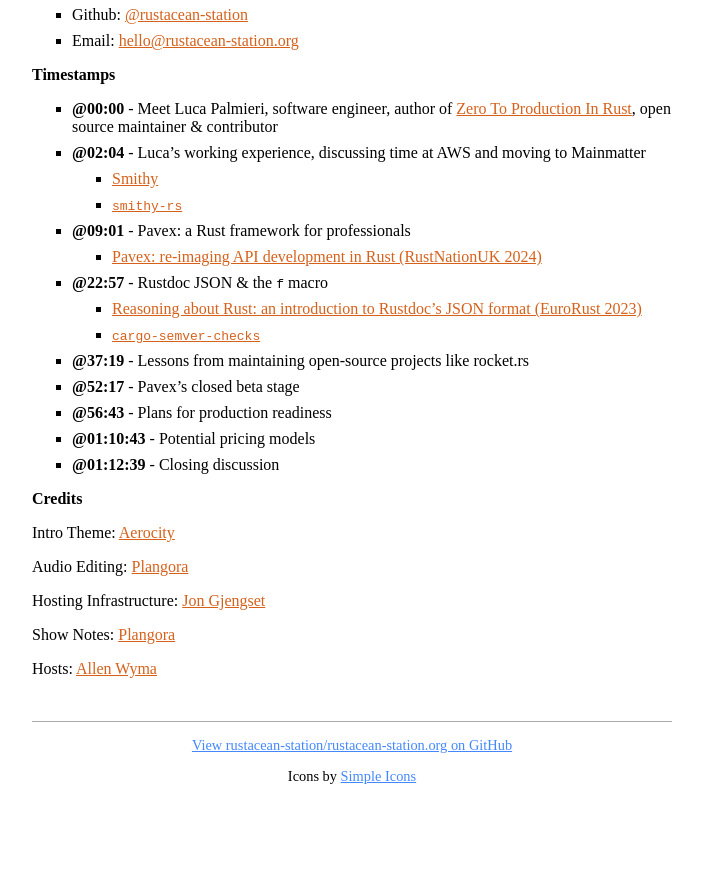
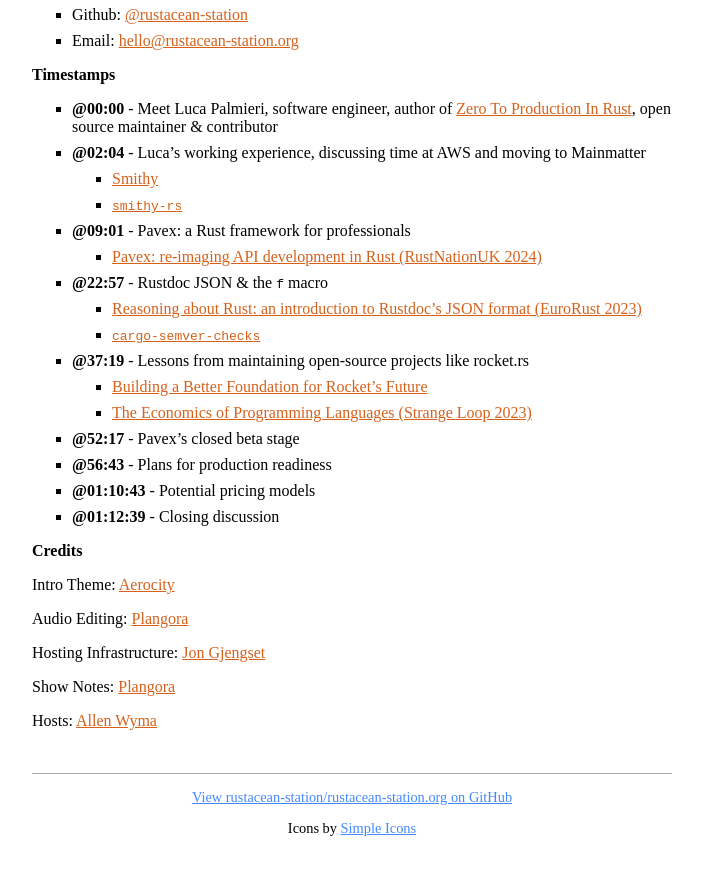
Before and after one commit to rustacean-station/rustacean-station.org, a Jekyll site: the page built from _episodes/interviews/2024-04-09-luca-palmieri-pavex.md, in a window 1280 px wide and 900 px high, scrolled down 829 px. Shown: the top 875 px of the window, without its empty margins (288-989 px from the left). Built offline with Jekyll 4.4.1, drawn with Linux system fonts in a browser that asks for light colours; before the commit the page ends 1677 px from its top, so only the background shows below that.

Commit message:
More links.

```diff
--- a/_episodes/interviews/2024-04-09-luca-palmieri-pavex.md
+++ b/_episodes/interviews/2024-04-09-luca-palmieri-pavex.md
@@ -30,6 +30,8 @@
   - [Reasoning about Rust: an introduction to Rustdoc's JSON format (EuroRust 2023)](https://youtu.be/OxQYyg_v3rw)
   - [`cargo-semver-checks`](https://github.com/obi1kenobi/cargo-semver-checks)
 - [@37:19] - Lessons from maintaining open-source projects like rocket.rs
+  - [Building a Better Foundation for Rocket's Future](https://rocket.rs/news/2023-11-17-rwf2-prelaunch/)
+  - [The Economics of Programming Languages (Strange Loop 2023)](https://www.youtube.com/watch?v=XZ3w_jec1v8)
 - [@52:17] - Pavex's closed beta stage
 - [@56:43] - Plans for production readiness
 - [@01:10:43] - Potential pricing models
```
